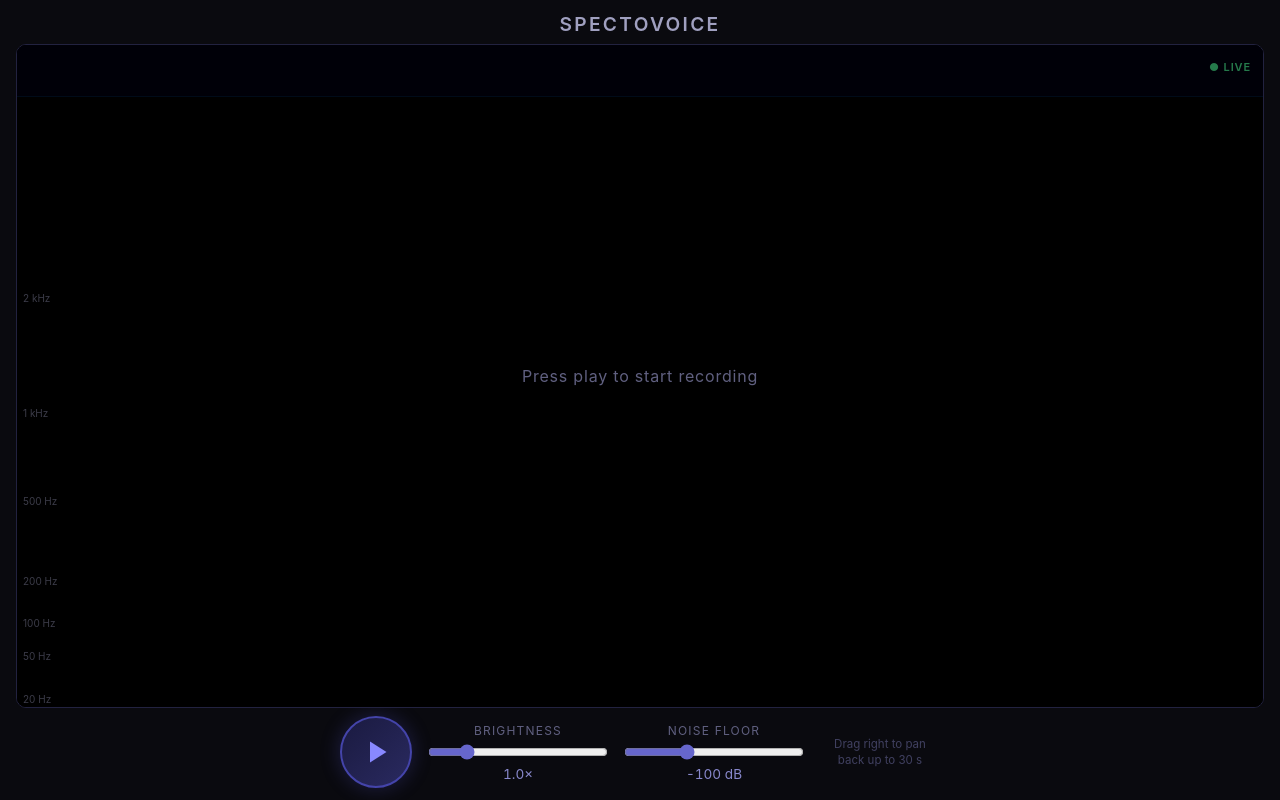
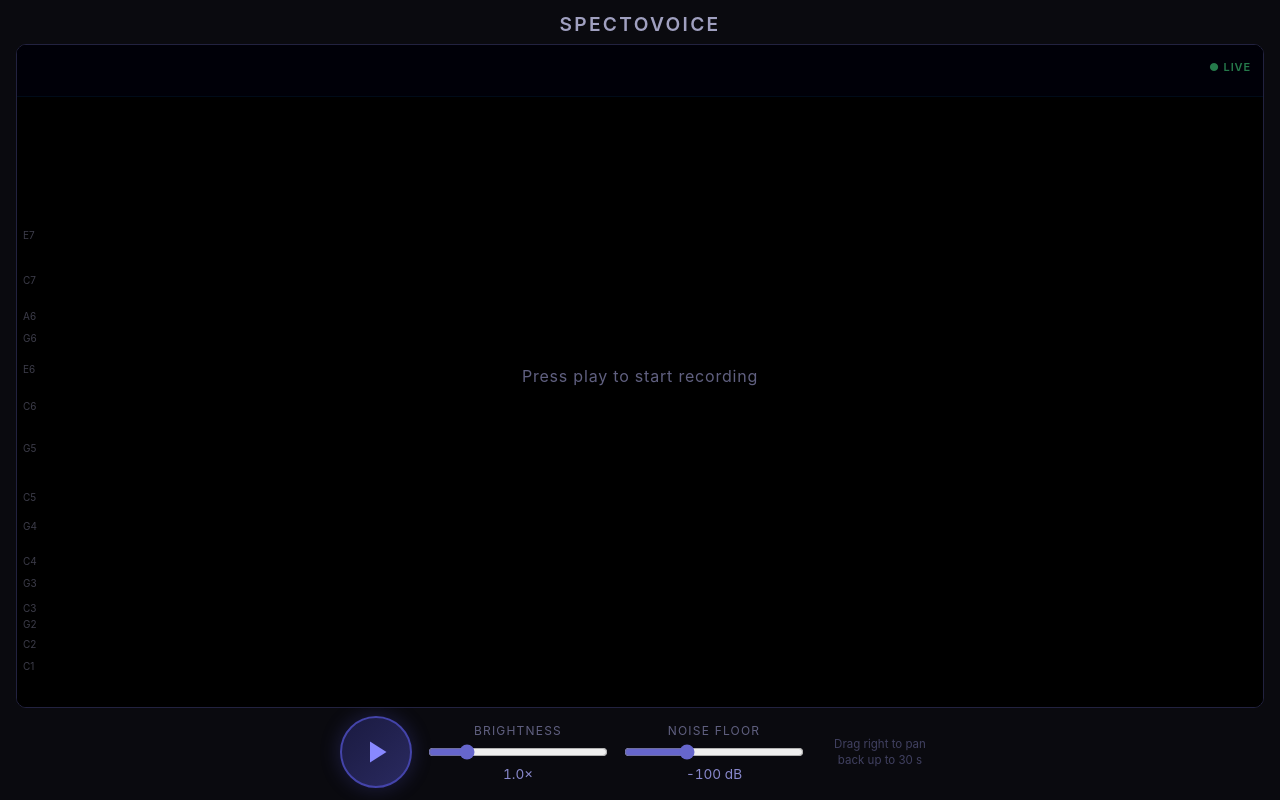
Before and after one commit to lombardero/spectovoice, a React (Vite) app: page / in a window 1280 px wide. Built offline with nearby package versions, Linux system fonts and the light colour scheme.

Commit message:
Add notes

```diff
--- a/src/App.tsx
+++ b/src/App.tsx
@@ -83,14 +83,23 @@ function freqPct(hz: number) {
   return 1 - Math.pow(norm, FREQ_SCALE_EXP)                       // 0=top, 1=bottom
 }
 
+// Note frequencies in standard tuning (A4 = 440 Hz): f = 440 × 2^((midi−69)/12)
 const FREQ_LABELS: { label: string; pct: number; edge: 'top' | 'mid' | 'bot' }[] = [
-  { label: '2 kHz',  pct: freqPct(2000), edge: 'top' },
-  { label: '1 kHz',  pct: freqPct(1000), edge: 'mid' },
-  { label: '500 Hz', pct: freqPct(500),  edge: 'mid' },
-  { label: '200 Hz', pct: freqPct(200),  edge: 'mid' },
-  { label: '100 Hz', pct: freqPct(100),  edge: 'mid' },
-  { label: '50 Hz',  pct: freqPct(50),   edge: 'mid' },
-  { label: '20 Hz',  pct: freqPct(20),   edge: 'bot' },
+  { label: 'E7', pct: freqPct(2637.02), edge: 'top' },
+  { label: 'C7', pct: freqPct(2093.00), edge: 'mid' },
+  { label: 'A6', pct: freqPct(1760.00), edge: 'mid' },
+  { label: 'G6', pct: freqPct(1567.98), edge: 'mid' },
+  { label: 'E6', pct: freqPct(1318.51), edge: 'mid' },
+  { label: 'C6', pct: freqPct(1046.50), edge: 'mid' },
+  { label: 'G5', pct: freqPct(783.99),  edge: 'mid' },
+  { label: 'C5', pct: freqPct(523.25),  edge: 'mid' },
+  { label: 'G4', pct: freqPct(392.00),  edge: 'mid' },
+  { label: 'C4', pct: freqPct(261.63),  edge: 'mid' },
+  { label: 'G3', pct: freqPct(196.00),  edge: 'mid' },
+  { label: 'C3', pct: freqPct(130.81),  edge: 'mid' },
+  { label: 'G2', pct: freqPct(98.00),   edge: 'mid' },
+  { label: 'C2', pct: freqPct(65.41),   edge: 'mid' },
+  { label: 'C1', pct: freqPct(32.70),   edge: 'bot' },
 ]
 
 const edgeTransform = {
```
